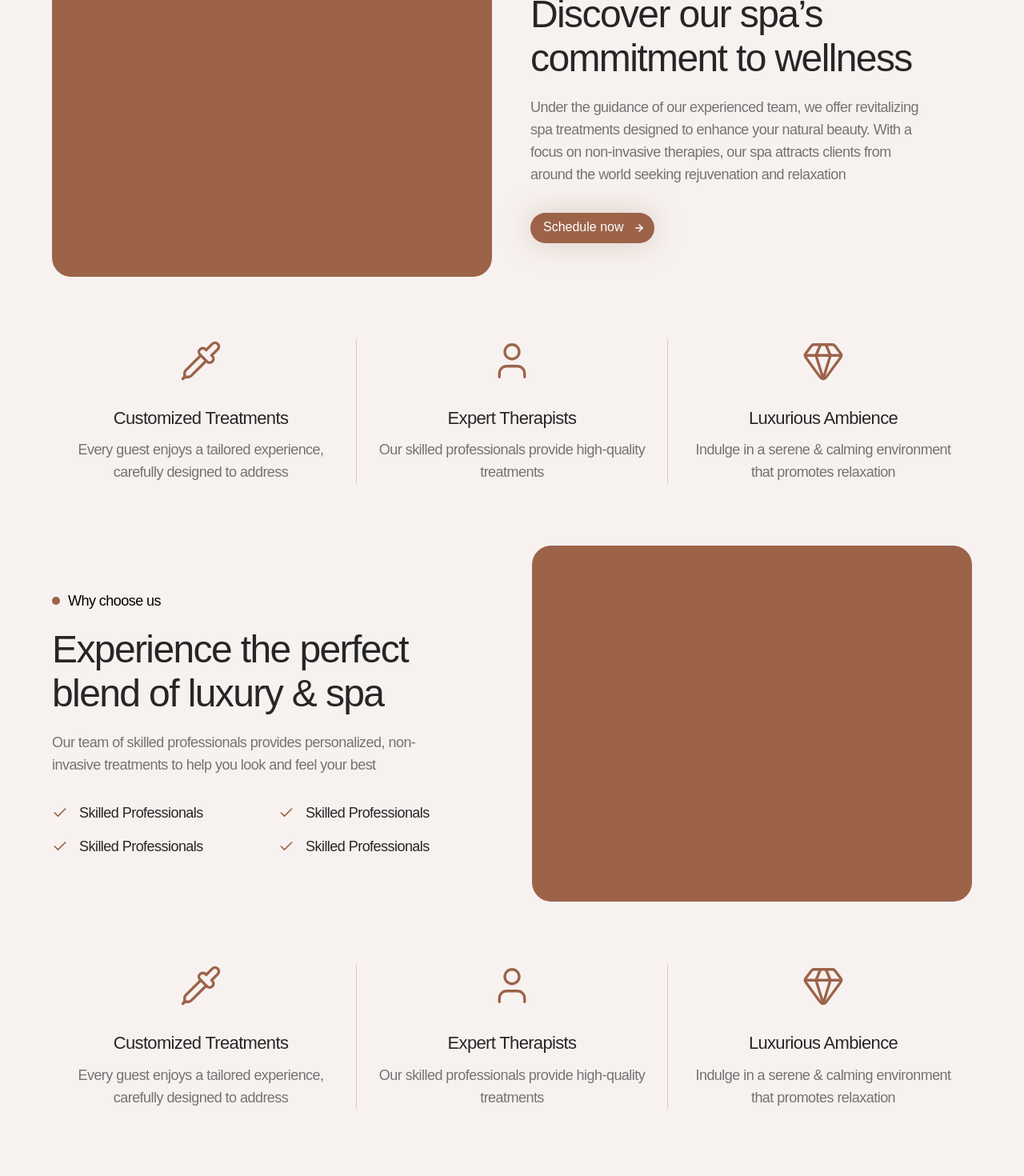
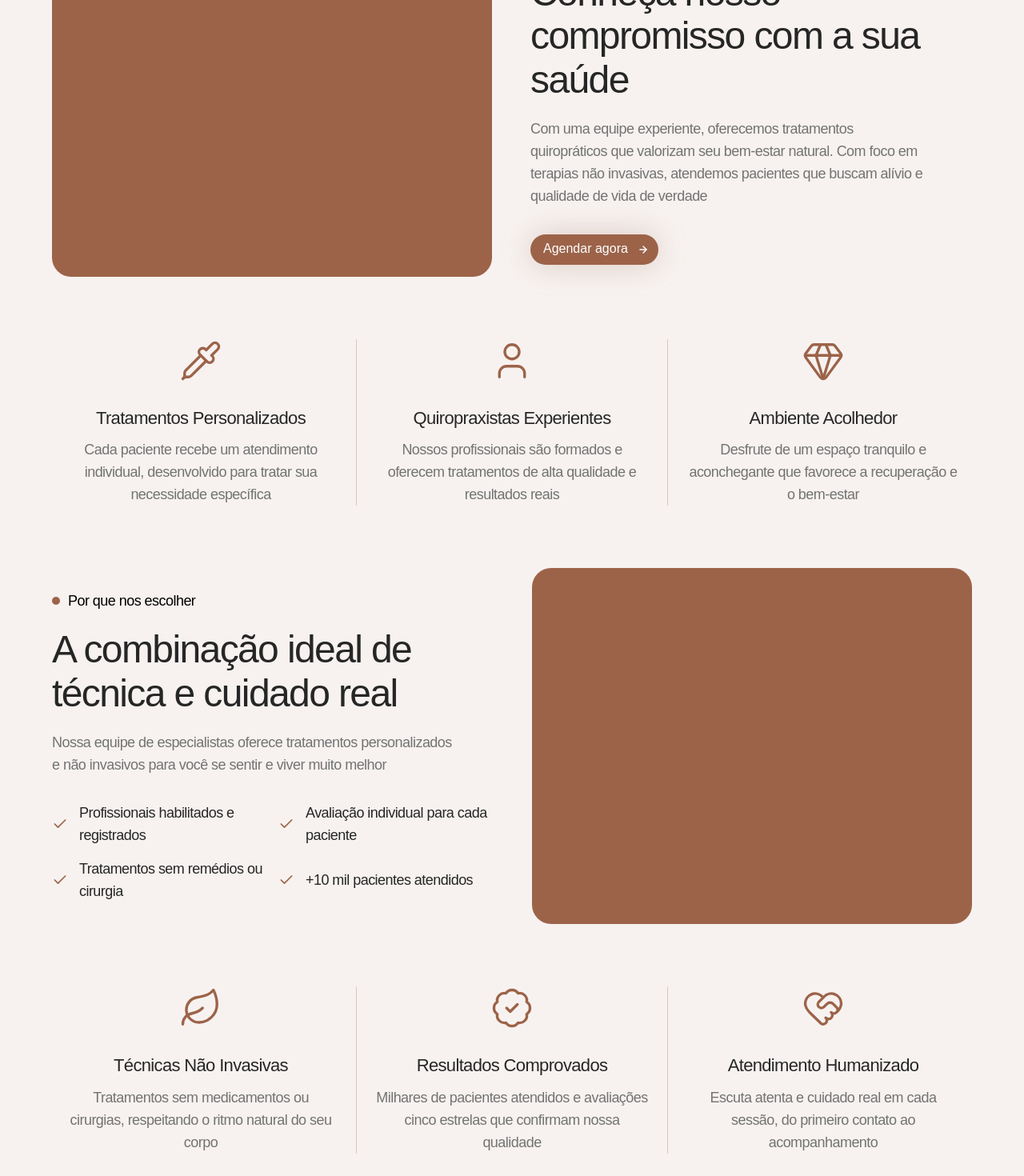
Before and after one commit to HenriqueBragaMoreira/clinica-maos-que-curam, a Next.js app: page / in a window 1280 px wide. Shown: the part 2980-4450 px from the top of the page at 80% size. Built offline with nearby package versions, Linux system fonts and the light colour scheme; a web font is replaced by a local one.

Commit message:
feat: de-duplicate about features, refine copy and animate on scroll

```diff
--- a/src/app/components/about-us-section.tsx
+++ b/src/app/components/about-us-section.tsx
@@ -1,7 +1,26 @@
-/** biome-ignore-all lint/suspicious/noArrayIndexKey: <> */
+import {
+  BadgeCheck,
+  CheckIcon,
+  Flower,
+  Gem,
+  HeartHandshake,
+  Leaf,
+  Pipette,
+  User,
+} from "lucide-react";
+import { Button } from "@/components/button";
+import { Reveal } from "@/components/motion/reveal";
+import { Stagger, StaggerItem } from "@/components/motion/stagger";
 
-import { Button } from "@/components/button";
-import { CheckIcon, Flower, Gem, Pipette, User } from "lucide-react";
+const checklist = [
+  "Profissionais habilitados e registrados",
+  "Avaliação individual para cada paciente",
+  "Tratamentos sem remédios ou cirurgia",
+  "+10 mil pacientes atendidos",
+];
+
+const featureIconClassName =
+  "text-title-topic transition-transform duration-300 group-hover:-rotate-6 group-hover:scale-110";
 
 export function AboutUsSection() {
   return (
@@ -10,171 +29,208 @@ export function AboutUsSection() {
       className="flex justify-center items-center py-[82px]"
     >
       <div className="flex flex-col items-center flex-1 gap-[78px] max-w-[1150px]">
-        <div className="flex flex-col items-center gap-8">
+        <Reveal className="flex flex-col items-center gap-8">
           <Flower className="text-title-topic" size={58} />
 
           <p className="text-primary text-center text-2xl font-medium tracking-[-0.60px] leading-[38px] max-w-[675px]">
-            Our deep tissue and therapeutic massages are designed to ease muscle
-            tension, improve circulation, boost lymphatic flow, and restore a
-            natural sense of calm and balance to your body
+            Nossas manipulações e tratamentos quiropráticos visam liberar tensão
+            muscular, melhorar a circulação, estimular o sistema nervoso e
+            restaurar o equilíbrio natural do seu corpo
           </p>
-        </div>
+        </Reveal>
 
         <div className="flex items-center justify-center gap-12">
-          <div className="min-h-[445px] min-w-[550px] rounded-3xl bg-title-topic" />
+          <Reveal
+            x={-40}
+            y={0}
+            className="min-h-[445px] min-w-[550px] rounded-3xl bg-title-topic"
+          />
 
-          <div className="flex flex-col gap-5">
+          <Reveal x={40} y={0} className="flex flex-col gap-5">
             <div className="flex items-center gap-2.5">
               <div className="rounded-full bg-title-topic size-2.5" />
 
               <h2 className="text-lg font-medium font-satoshi text-black tracking-[-0.54px]">
-                About Us
+                Sobre Nós
               </h2>
             </div>
 
             <p className="text-5xl text-primary font-medium tracking-[-1.61px] leading-[54.5px]">
-              Discover our spa’s commitment to wellness
+              Conheça nosso compromisso com a sua saúde
             </p>
 
             <span className="text-secondary font-medium font-satoshi text-lg tracking-[-0.54px] max-w-[500px]">
-              Under the guidance of our experienced team, we offer revitalizing
-              spa treatments designed to enhance your natural beauty. With a
-              focus on non-invasive therapies, our spa attracts clients from
-              around the world seeking rejuvenation and relaxation
+              Com uma equipe experiente, oferecemos tratamentos quiropráticos
+              que valorizam seu bem-estar natural. Com foco em terapias não
+              invasivas, atendemos pacientes que buscam alívio e qualidade de
+              vida de verdade
             </span>
 
-            <Button className="mt-3.5 max-w-fit">Schedule now</Button>
-          </div>
+            <Button className="mt-3.5 max-w-fit">Agendar agora</Button>
+          </Reveal>
         </div>
 
-        <div className="flex justify-center gap-6 w-full px-4">
-          <div className="flex flex-col flex-1 items-center gap-8">
-            <Pipette className="text-title-topic" size={54} strokeWidth={1.5} />
+        <Stagger className="flex justify-center gap-6 w-full px-4">
+          <StaggerItem className="group flex flex-col flex-1 items-center gap-8">
+            <Pipette
+              className={featureIconClassName}
+              size={54}
+              strokeWidth={1.5}
+            />
 
             <div className="flex flex-col items-center gap-3 *:font-satoshi *:font-medium *:text-center">
               <h3 className="text-primary text-[22px] tracking-[-0.66px] leading-[26.4px]">
-                Customized Treatments
+                Tratamentos Personalizados
               </h3>
               <p className="text-lg text-secondary tracking-[-0.54px]">
-                Every guest enjoys a tailored experience, carefully designed to
-                address
+                Cada paciente recebe um atendimento individual, desenvolvido
+                para tratar sua necessidade específica
               </p>
             </div>
-          </div>
+          </StaggerItem>
 
           <div className="w-px self-stretch bg-title-topic/30" />
 
-          <div className="flex flex-col flex-1 items-center gap-8">
-            <User className="text-title-topic" size={54} strokeWidth={1.5} />
+          <StaggerItem className="group flex flex-col flex-1 items-center gap-8">
+            <User
+              className={featureIconClassName}
+              size={54}
+              strokeWidth={1.5}
+            />
 
             <div className="flex flex-col items-center gap-3 *:font-satoshi *:font-medium *:text-center">
               <h3 className="text-primary text-[22px] tracking-[-0.66px] leading-[26.4px]">
-                Expert Therapists
+                Quiropraxistas Experientes
               </h3>
               <p className="text-lg text-secondary tracking-[-0.54px]">
-                Our skilled professionals provide high-quality treatments
+                Nossos profissionais são formados e oferecem tratamentos de alta
+                qualidade e resultados reais
               </p>
             </div>
-          </div>
+          </StaggerItem>
 
           <div className="w-px self-stretch bg-title-topic/30" />
 
-          <div className="flex flex-col flex-1 items-center gap-8">
-            <Gem className="text-title-topic" size={54} strokeWidth={1.5} />
+          <StaggerItem className="group flex flex-col flex-1 items-center gap-8">
+            <Gem className={featureIconClassName} size={54} strokeWidth={1.5} />
 
             <div className="flex flex-col items-center gap-3 *:font-satoshi *:font-medium *:text-center">
               <h3 className="text-primary text-[22px] tracking-[-0.66px] leading-[26.4px]">
-                Luxurious Ambience
+                Ambiente Acolhedor
               </h3>
               <p className="text-lg text-secondary tracking-[-0.54px]">
-                Indulge in a serene & calming environment that promotes
-                relaxation
+                Desfrute de um espaço tranquilo e aconchegante que favorece a
+                recuperação e o bem-estar
               </p>
             </div>
-          </div>
-        </div>
+          </StaggerItem>
+        </Stagger>
 
         <div className="flex items-center justify-center gap-12">
           <div className="flex flex-col gap-5">
+            <Reveal x={-40} y={0} className="flex flex-col gap-5">
               <div className="flex items-center gap-2.5">
                 <div className="rounded-full bg-title-topic size-2.5" />
 
                 <h2 className="text-lg font-medium font-satoshi text-black tracking-[-0.54px]">
-                Why choose us
+                  Por que nos escolher
                 </h2>
               </div>
 
               <p className="text-5xl text-primary font-medium tracking-[-1.61px] leading-[54.5px]">
-              Experience the perfect blend of luxury & spa
+                A combinação ideal de técnica e cuidado real
               </p>
 
               <span className="text-secondary font-medium font-satoshi text-lg tracking-[-0.54px] max-w-[500px]">
-              Our team of skilled professionals provides personalized,
-              non-invasive treatments to help you look and feel your best
+                Nossa equipe de especialistas oferece tratamentos personalizados
+                e não invasivos para você se sentir e viver muito melhor
               </span>
+            </Reveal>
 
-            <div className="grid grid-cols-2 gap-3.5 pt-3">
-              {Array.from({ length: 4 }).map((_, index) => (
-                <div key={index} className="flex items-center gap-3.5">
-                  <CheckIcon className="text-title-topic" size={20} />
+            <Stagger className="grid grid-cols-2 gap-3.5 pt-3">
+              {checklist.map((item) => (
+                <StaggerItem
+                  key={item}
+                  x={-12}
+                  y={0}
+                  className="flex items-center gap-3.5"
+                >
+                  <CheckIcon className="text-title-topic shrink-0" size={20} />
 
                   <p className="text-primary text-lg font-medium font-satoshi tracking-[-0.54px]">
-                    Skilled Professionals
+                    {item}
                   </p>
-                </div>
+                </StaggerItem>
               ))}
-            </div>
+            </Stagger>
           </div>
 
-          <div className="min-h-[445px] min-w-[550px] rounded-3xl bg-title-topic" />
+          <Reveal
+            x={40}
+            y={0}
+            className="min-h-[445px] min-w-[550px] rounded-3xl bg-title-topic"
+          />
         </div>
 
-        <div className="flex justify-center gap-6 w-full px-4">
-          <div className="flex flex-col flex-1 items-center gap-8">
-            <Pipette className="text-title-topic" size={54} strokeWidth={1.5} />
+        <Stagger className="flex justify-center gap-6 w-full px-4">
+          <StaggerItem className="group flex flex-col flex-1 items-center gap-8">
+            <Leaf
+              className={featureIconClassName}
+              size={54}
+              strokeWidth={1.5}
+            />
 
             <div className="flex flex-col items-center gap-3 *:font-satoshi *:font-medium *:text-center">
               <h3 className="text-primary text-[22px] tracking-[-0.66px] leading-[26.4px]">
-                Customized Treatments
+                Técnicas Não Invasivas
               </h3>
               <p className="text-lg text-secondary tracking-[-0.54px]">
-                Every guest enjoys a tailored experience, carefully designed to
-                address
+                Tratamentos sem medicamentos ou cirurgias, respeitando o ritmo
+                natural do seu corpo
               </p>
             </div>
-          </div>
+          </StaggerItem>
 
           <div className="w-px self-stretch bg-title-topic/30" />
 
-          <div className="flex flex-col flex-1 items-center gap-8">
-            <User className="text-title-topic" size={54} strokeWidth={1.5} />
+          <StaggerItem className="group flex flex-col flex-1 items-center gap-8">
+            <BadgeCheck
+              className={featureIconClassName}
+              size={54}
+              strokeWidth={1.5}
+            />
 
             <div className="flex flex-col items-center gap-3 *:font-satoshi *:font-medium *:text-center">
               <h3 className="text-primary text-[22px] tracking-[-0.66px] leading-[26.4px]">
-                Expert Therapists
+                Resultados Comprovados
               </h3>
               <p className="text-lg text-secondary tracking-[-0.54px]">
-                Our skilled professionals provide high-quality treatments
+                Milhares de pacientes atendidos e avaliações cinco estrelas que
+                confirmam nossa qualidade
               </p>
             </div>
-          </div>
+          </StaggerItem>
 
           <div className="w-px self-stretch bg-title-topic/30" />
 
-          <div className="flex flex-col flex-1 items-center gap-8">
-            <Gem className="text-title-topic" size={54} strokeWidth={1.5} />
+          <StaggerItem className="group flex flex-col flex-1 items-center gap-8">
+            <HeartHandshake
+              className={featureIconClassName}
+              size={54}
+              strokeWidth={1.5}
+            />
 
             <div className="flex flex-col items-center gap-3 *:font-satoshi *:font-medium *:text-center">
               <h3 className="text-primary text-[22px] tracking-[-0.66px] leading-[26.4px]">
-                Luxurious Ambience
+                Atendimento Humanizado
               </h3>
               <p className="text-lg text-secondary tracking-[-0.54px]">
-                Indulge in a serene & calming environment that promotes
-                relaxation
+                Escuta atenta e cuidado real em cada sessão, do primeiro contato
+                ao acompanhamento
               </p>
             </div>
-          </div>
-        </div>
+          </StaggerItem>
+        </Stagger>
       </div>
     </section>
   );
```
Lines whose indentation alone changed are shown as unchanged.
